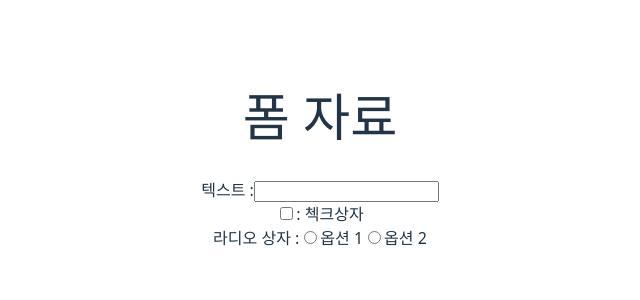
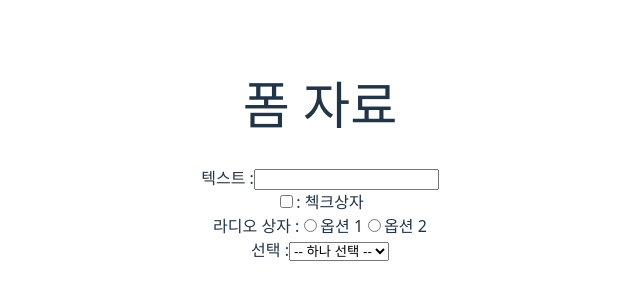
Before and after one commit to osparking/react-callback, a React (Vite) app: page / in a window 1280 px wide. Shown: the part 248-548 px from the top of the page, without its empty margins (320-960 px from the left). Built offline with nearby package versions, Linux system fonts and the light colour scheme.

Commit message:
dropdown input item

```diff
--- a/src/App.jsx
+++ b/src/App.jsx
@@ -56,6 +56,19 @@ function App() {
           </label>
         </div>
 
+        {/* 내려펼침 */}
+        <div className='form-field'>
+          <label>선택 :
+            <select name="select"
+              value={formData.select}
+              onChange={handleChange}>
+              <option value=""> -- 하나 선택 -- </option>
+              <option value="option1">옵션 1</option>
+              <option value="option2">옵션 2</option>
+              <option value="option3">옵션 3</option>
+            </select>
+          </label>
+        </div>
       </form>
 
     </div>
```
